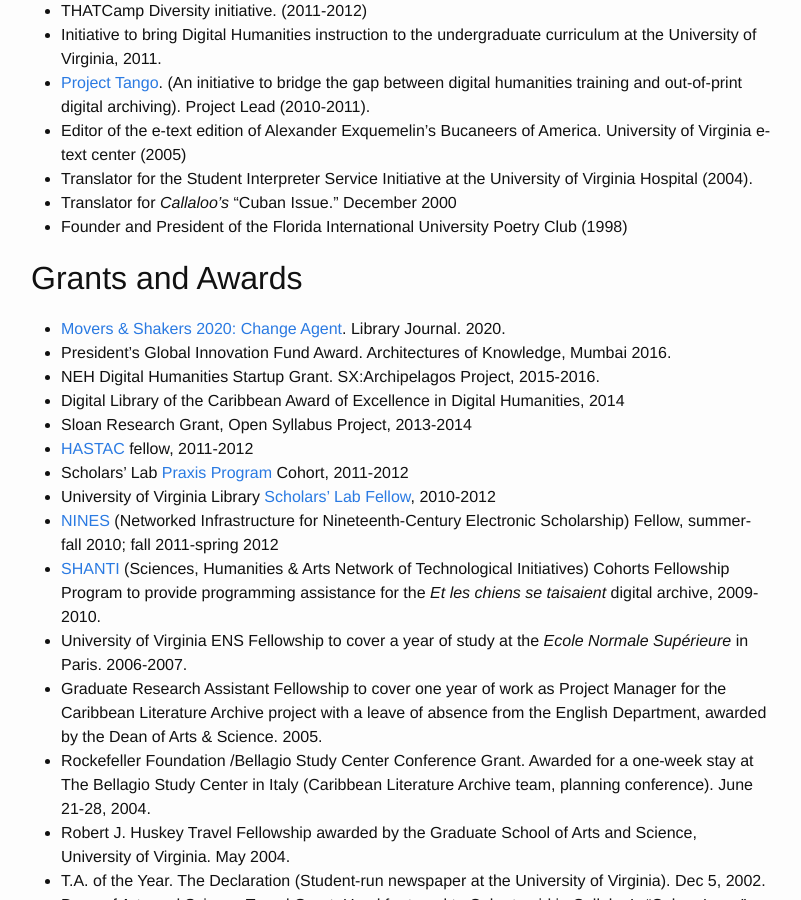
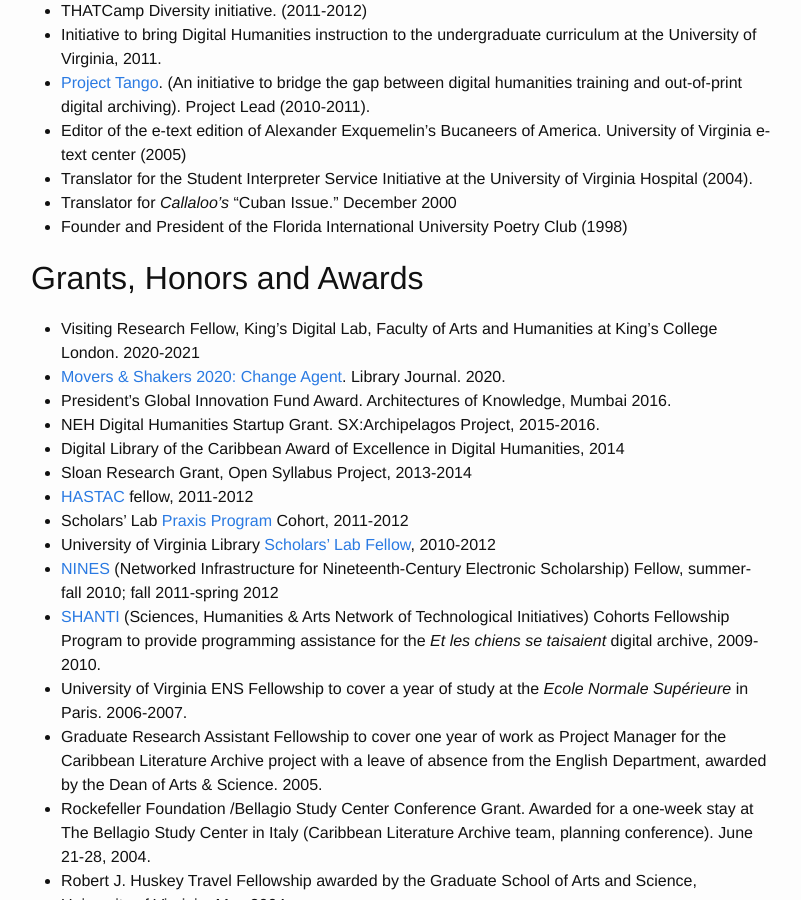
Before and after one commit to elotroalex/elotroalex, a Jekyll site: the page built from bio.md, in a window 1280 px wide and 900 px high, scrolled down 1851 px. Shown: the whole window, without its empty margins (239-1040 px from the left). Built offline with Jekyll 4.4.1, drawn with Linux system fonts in a browser that asks for light colours.

Commit message:
added visiting research fellow position

```diff
--- a/bio.md
+++ b/bio.md
@@ -75,9 +75,10 @@
 - Translator for *Callaloo's* “Cuban Issue.” December 2000
 - Founder and President of the Florida International University Poetry Club (1998)
 
-Grants and Awards
------------------
+Grants, Honors and Awards
+-------------------------
 
+-   Visiting Research Fellow, King’s Digital Lab, Faculty of Arts and Humanities at King’s College London. 2020-2021
 -   [Movers & Shakers 2020: Change Agent](https://www.libraryjournal.com/?detailStory=alex-gil-movers-shakers-2020%E2%80%93change-agents). Library Journal. 2020.
 -   President’s Global Innovation Fund Award. Architectures of Knowledge, Mumbai 2016.
 -   NEH Digital Humanities Startup Grant. SX:Archipelagos Project, 2015-2016.
```
